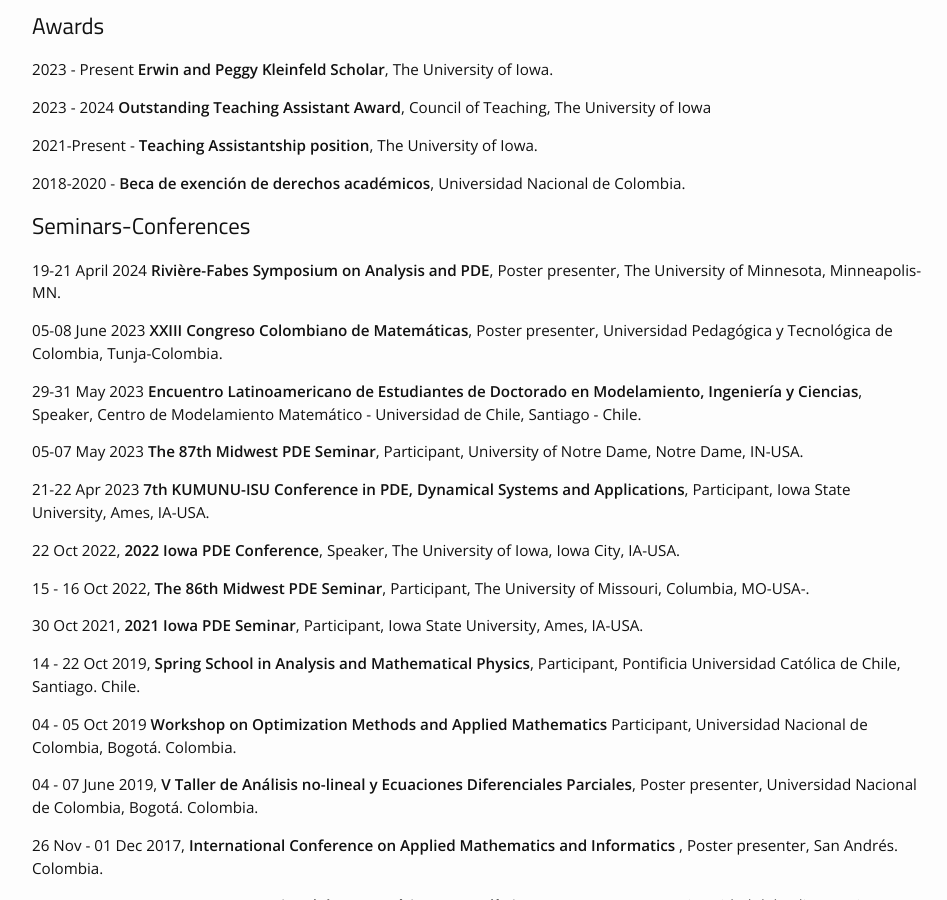
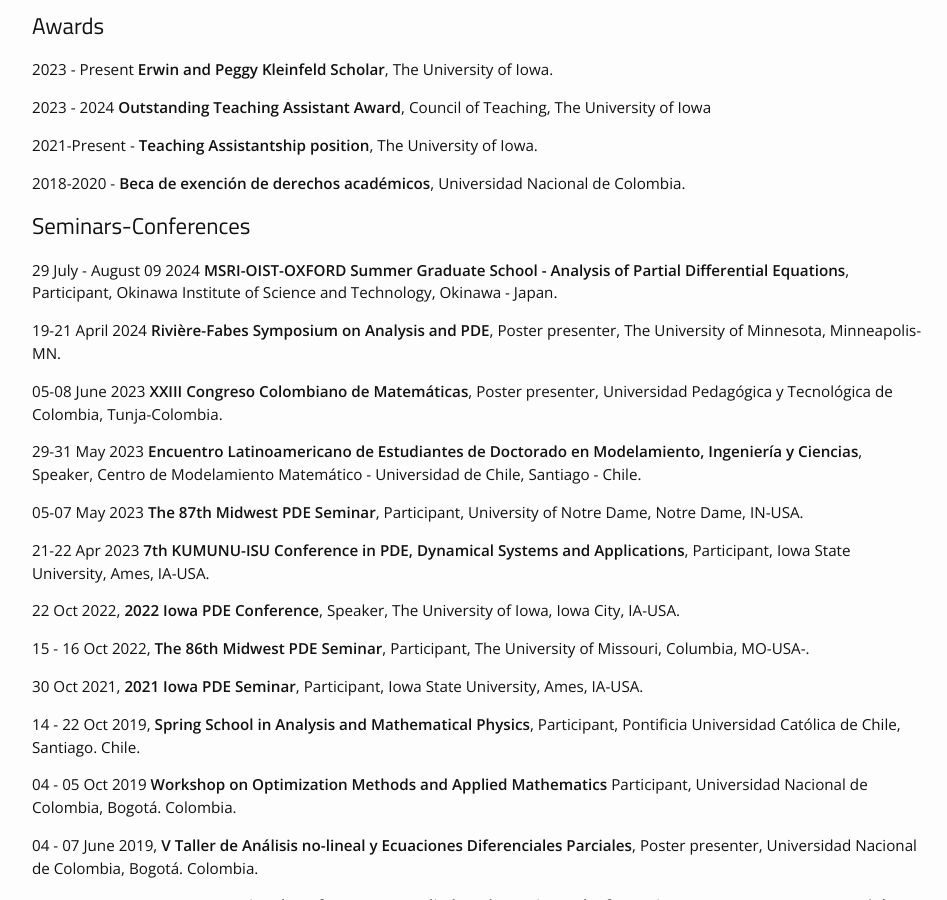
Before and after one commit to jdavidbel/jdavidbel.github.io, a Jekyll site: the page built from cv.md, in a window 1280 px wide and 900 px high, scrolled down 308 px. Shown: the whole window, without its empty margins (163-1110 px from the left). Built offline with Jekyll 4.4.1, drawn with Linux system fonts in a browser that asks for light colours.

Commit message:
Update cv.md

```diff
--- a/cv.md
+++ b/cv.md
@@ -25,6 +25,8 @@ permalink: /cv/
 
 
 ## Seminars-Conferences
+
+29 July - August 09 2024 **MSRI-OIST-OXFORD Summer Graduate School - Analysis of Partial Differential Equations**, Participant, Okinawa Institute of Science and Technology, Okinawa - Japan.
 
 19-21 April 2024 **Rivière-Fabes Symposium on Analysis and PDE**, Poster presenter, The University of Minnesota, Minneapolis- MN.
 
```
